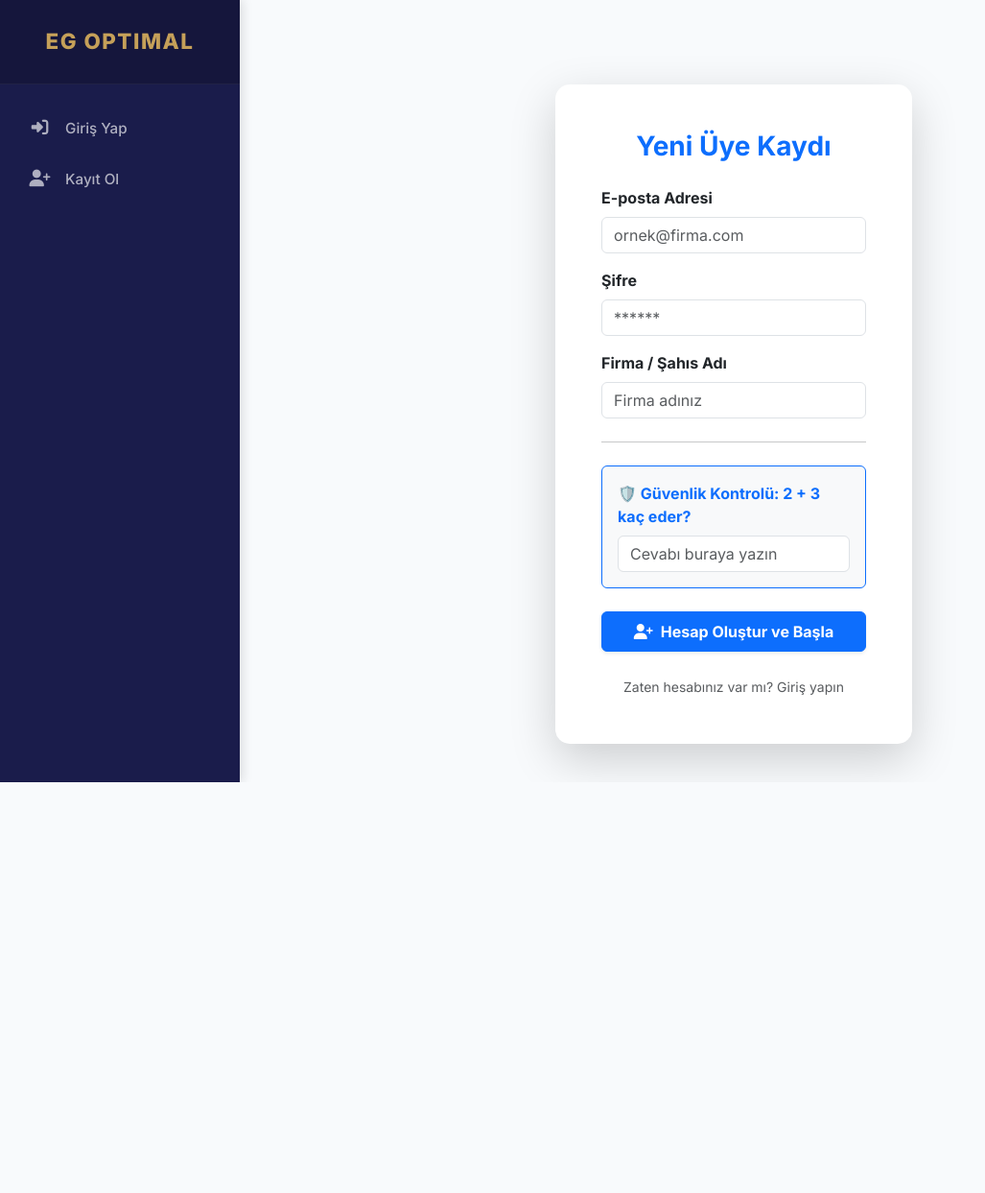
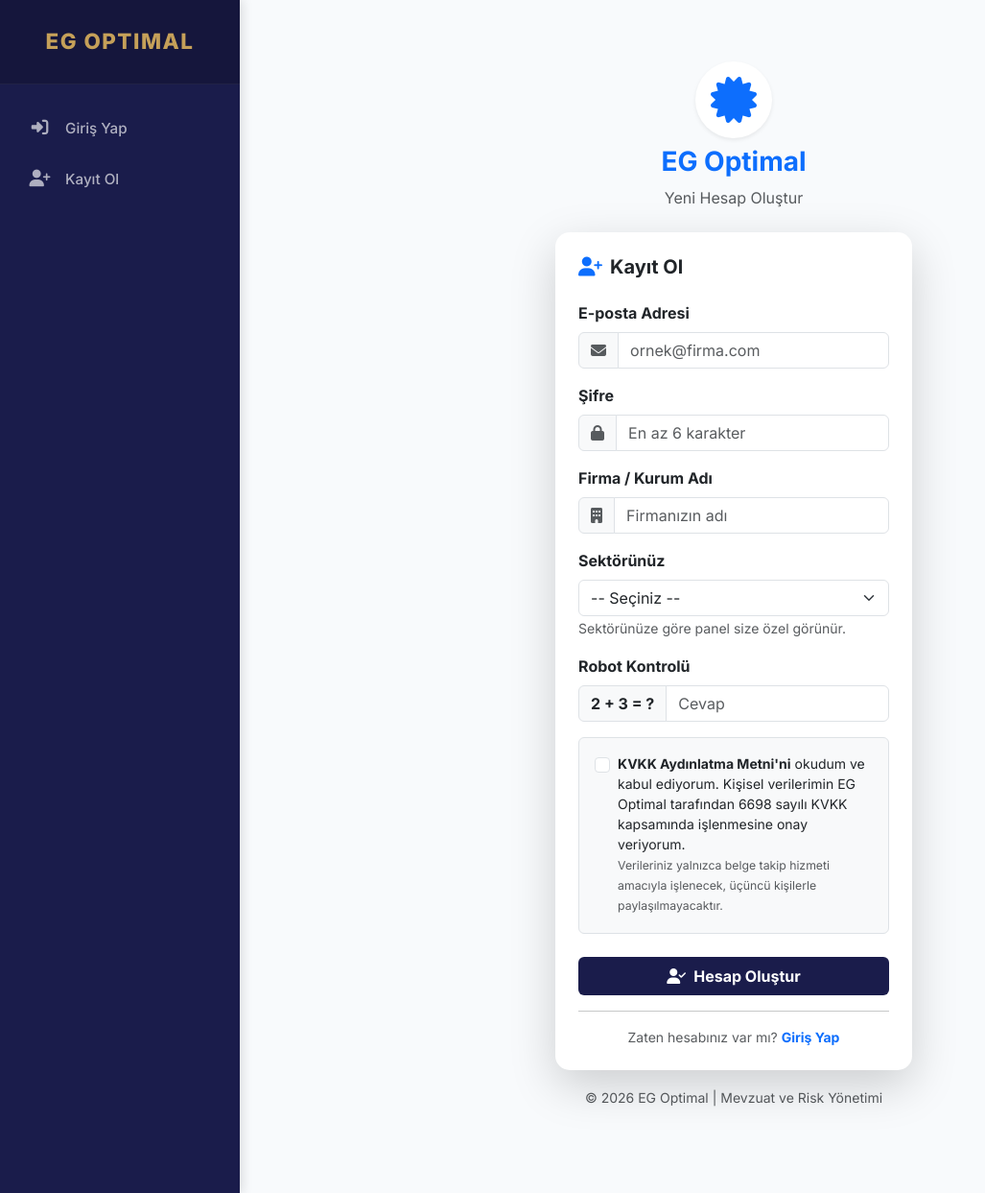
Before and after one commit to eguldr/sertifika-takip, a Flask app: page /kayit in a window 1280 px wide. Shown: the whole page at 96% size, without its empty margins (0-1027 px from the left). Before the commit the page ends 815 px from the top, so only its background shows below. Run offline with Flask 3, Linux system fonts and the light colour scheme.

Commit message:
Update kayit.html

```diff
--- a/templates/kayit.html
+++ b/templates/kayit.html
@@ -1,44 +1,128 @@
 {% extends "base.html" %}
 {% block content %}
-<div class="row justify-content-center mt-5">
+<div class="row justify-content-center mt-4 mb-5">
     <div class="col-md-5">
+        <div class="text-center mb-4">
+            <i class="fas fa-certificate fa-3x text-primary shadow-sm p-3 bg-white rounded-circle"></i>
+            <h3 class="mt-2 fw-bold text-primary">EG Optimal</h3>
+            <p class="text-muted">Yeni Hesap Oluştur</p>
+        </div>
+
         <div class="card border-0 shadow-lg" style="border-radius: 15px;">
-            <div class="card-body p-5">
-                <h3 class="fw-bold text-primary text-center mb-4">Yeni Üye Kaydı</h3>
+            <div class="card-body p-4">
+                <h5 class="mb-4 fw-bold text-dark">
+                    <i class="fas fa-user-plus me-2 text-primary"></i>Kayıt Ol
+                </h5>
 
-                <form method="POST" action="/auth_register_new">
+                <form method="POST" action="{{ url_for('register') }}">
+
+                    <!-- E-posta -->
                     <div class="mb-3">
                         <label class="form-label fw-bold">E-posta Adresi</label>
-                        <input type="email" name="email" class="form-control" placeholder="ornek@firma.com" required>
+                        <div class="input-group">
+                            <span class="input-group-text bg-light"><i class="fas fa-envelope text-muted"></i></span>
+                            <input type="email" name="email" class="form-control" placeholder="ornek@firma.com" required>
+                        </div>
                     </div>
 
+                    <!-- Şifre -->
                     <div class="mb-3">
                         <label class="form-label fw-bold">Şifre</label>
-                        <input type="password" name="password" class="form-control" placeholder="******" required>
+                        <div class="input-group">
+                            <span class="input-group-text bg-light"><i class="fas fa-lock text-muted"></i></span>
+                            <input type="password" name="password" class="form-control" placeholder="En az 6 karakter" required minlength="6">
+                        </div>
                     </div>
 
+                    <!-- Firma Adı -->
                     <div class="mb-3">
-                        <label class="form-label fw-bold">Firma / Şahıs Adı</label>
-                        <input type="text" name="company_name" class="form-control" placeholder="Firma adınız">
+                        <label class="form-label fw-bold">Firma / Kurum Adı</label>
+                        <div class="input-group">
+                            <span class="input-group-text bg-light"><i class="fas fa-building text-muted"></i></span>
+                            <input type="text" name="company_name" class="form-control" placeholder="Firmanızın adı">
+                        </div>
                     </div>
 
-                    <hr class="my-4">
-
-                    <div class="mb-4 bg-light p-3 rounded border border-primary">
-                        <label class="fw-bold text-primary">🛡️ Güvenlik Kontrolü: 2 + 3 kaç eder?</label>
-                        <input type="number" name="robot_kontrol" class="form-control mt-2" placeholder="Cevabı buraya yazın" required>
+                    <!-- Sektör Seçimi -->
+                    <div class="mb-3">
+                        <label class="form-label fw-bold">Sektörünüz</label>
+                        <select name="sektor" class="form-select" required>
+                            <option value="">-- Seçiniz --</option>
+                            <option value="lojistik">🚛 Lojistik & Taşımacılık</option>
+                            <option value="gida">🍽️ Gıda & Üretim</option>
+                            <option value="danismanlik">📋 Sertifika Danışmanlığı</option>
+                            <option value="isg">⚙️ İSG & Tesis Yönetimi</option>
+                            <option value="genel">🏢 Diğer / Genel</option>
+                        </select>
+                        <small class="text-muted">Sektörünüze göre panel size özel görünür.</small>
                     </div>
 
-                    <button type="submit" class="btn btn-primary w-100 py-2 fw-bold shadow-sm">
-                        <i class="fas fa-user-plus me-2"></i>Hesap Oluştur ve Başla
+                    <!-- Robot Kontrolü -->
+                    <div class="mb-3">
+                        <label class="form-label fw-bold">Robot Kontrolü</label>
+                        <div class="input-group">
+                            <span class="input-group-text bg-light fw-bold">2 + 3 = ?</span>
+                            <input type="text" name="robot_kontrol" class="form-control" placeholder="Cevap" required maxlength="2">
+                        </div>
+                    </div>
+
+                    <!-- KVKK Onayı -->
+                    <div class="mb-4 p-3 bg-light rounded border">
+                        <div class="form-check">
+                            <input class="form-check-input" type="checkbox" name="kvkk_onay" id="kvkk_onay" required>
+                            <label class="form-check-label small" for="kvkk_onay">
+                                <strong>KVKK Aydınlatma Metni'ni</strong> okudum ve kabul ediyorum.
+                                Kişisel verilerimin EG Optimal tarafından
+                                6698 sayılı KVKK kapsamında işlenmesine onay veriyorum.
+                                <br><small class="text-muted">
+                                    Verileriniz yalnızca belge takip hizmeti amacıyla işlenecek,
+                                    üçüncü kişilerle paylaşılmayacaktır.
+                                </small>
+                            </label>
+                        </div>
+                    </div>
+
+                    <button type="submit" class="btn btn-primary w-100 py-2 fw-bold">
+                        <i class="fas fa-user-check me-2"></i>Hesap Oluştur
                     </button>
                 </form>
 
-                <div class="text-center mt-4">
-                    <a href="{{ url_for('login') }}" class="text-decoration-none small text-muted">Zaten hesabınız var mı? Giriş yapın</a>
+                <hr class="my-3">
+                <div class="text-center">
+                    <p class="mb-0 text-muted small">
+                        Zaten hesabınız var mı?
+                        <a href="{{ url_for('login') }}" class="text-primary fw-bold text-decoration-none">Giriş Yap</a>
+                    </p>
                 </div>
             </div>
         </div>
+
+        <!-- E-posta doğrulama bilgisi -->
+        <div class="alert alert-info mt-3 small">
+            <i class="fas fa-envelope-circle-check me-2"></i>
+            Kayıt sonrası e-postanıza <strong>doğrulama bağlantısı</strong> gönderilecektir.
+            Giriş yapabilmek için e-postanızı doğrulamanız gerekmektedir.
+        </div>
+
+        <div class="text-center mt-3 text-muted">
+            <small>&copy; 2026 EG Optimal | Mevzuat ve Risk Yönetimi</small>
+        </div>
     </div>
 </div>
+
+<style>
+    .form-control:focus, .form-select:focus {
+        border-color: #1a1c4b;
+        box-shadow: 0 0 0 0.25rem rgba(26, 28, 75, 0.1);
+    }
+    .btn-primary {
+        background-color: #1a1c4b;
+        border: none;
+        transition: 0.3s;
+    }
+    .btn-primary:hover {
+        background-color: #c5a059;
+        transform: translateY(-2px);
+    }
+</style>
 {% endblock %}
```
